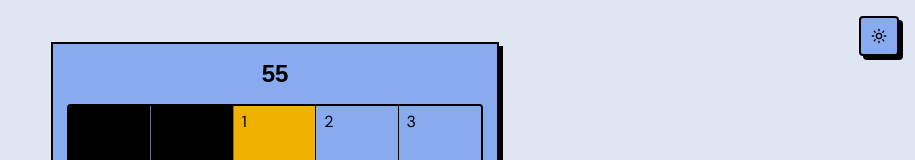
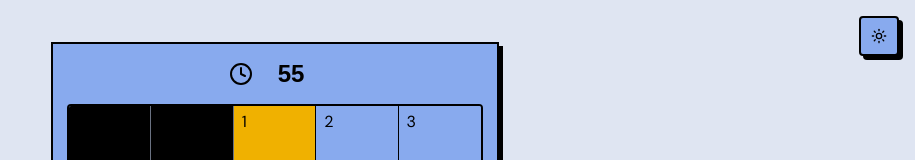
Before and after one commit to yarmolem/crosswords, a React (Vite) app: page /play/basic-puzzle in a window 1280 px wide. Shown: the top 160 px of the page, without its empty margins (365-1280 px from the left). Built offline with nearby package versions, Linux system fonts and the light colour scheme; a web font is replaced by a local one.

Commit message:
feat: Enhance countdown display with clock icon and improved layout

```diff
--- a/src/components/ui/crossword/crissword-count-down.tsx
+++ b/src/components/ui/crossword/crissword-count-down.tsx
@@ -1,11 +1,15 @@
 import { useTimer } from '@/components/shared/timer'
+import { ClockIcon } from 'lucide-react'
 
 export function CrosswordCountDown() {
   const { count } = useTimer()
 
   return (
-    <div className="px-3.5 pt-3.5">
-      <p className="text-2xl font-bold text-center">{count}</p>
+    <div className="px-3.5 pt-3.5 flex items-center justify-center">
+      <div className="flex items-center justify-center gap-2">
+        <ClockIcon className="size-6" />
+        <p className="text-2xl font-bold text-center w-[60px]">{count}</p>
+      </div>
     </div>
   )
 }
```
